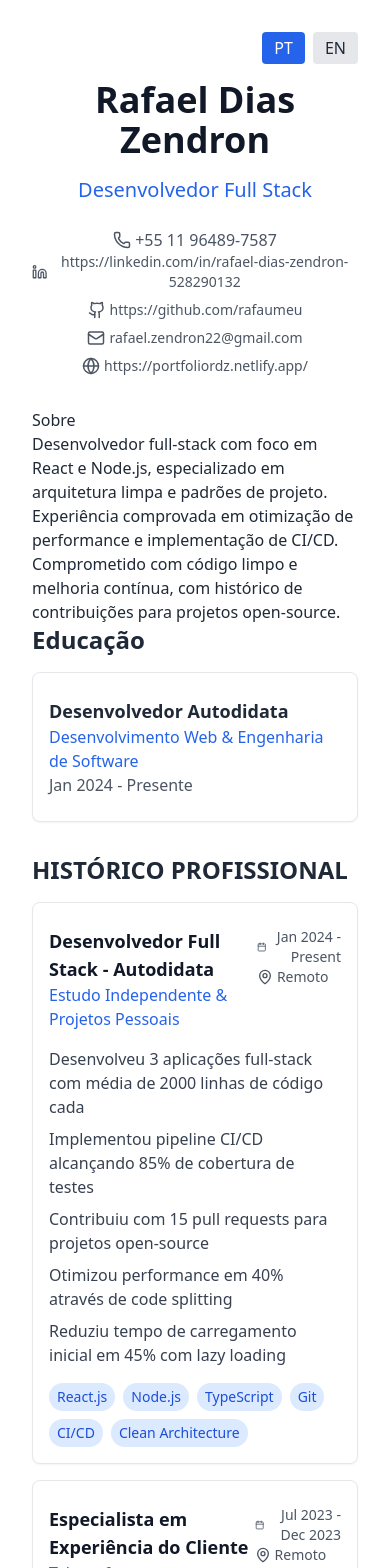
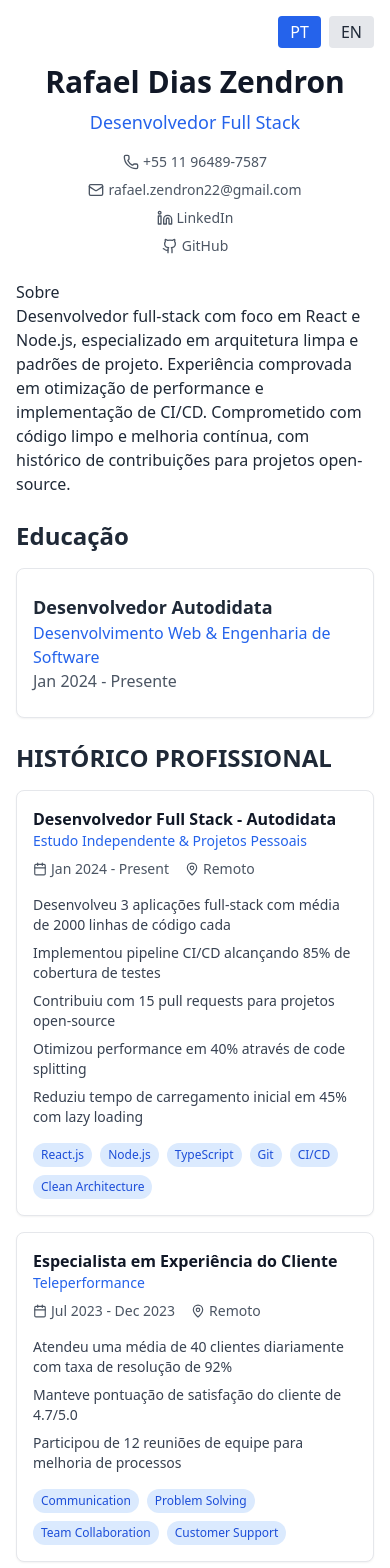
Before and after one commit to rafaumeu/cv, a React (Vite) app: page / in a window 390 px wide. Shown: the top 1568 px of the page. Built offline with nearby package versions, Linux system fonts and the light colour scheme; a web font is replaced by a local one.

Commit message:
feat(responsive): enhance mobile and tablet layouts
- Add responsive breakpoints and grid layout
- Improve component spacing and text sizing
- Add text truncation for long content
- Implement mobile-first design patterns

```diff
--- a/src/App.tsx
+++ b/src/App.tsx
@@ -10,23 +10,20 @@ import { LanguageProvider } from '@/i18n/LanguageContext';
 const CV = () => {
   return (
     <LanguageProvider>
-      <div className="max-w-4xl mx-auto p-8 bg-white text-gray-800">
+      <div className="max-w-4xl mx-auto p-4 sm:p-6 lg:p-8 bg-white text-gray-800">
         <Header />
-
+        <div className="space-y-6 sm:space-y-8">
           <Summary />
-
           <Education education={education} />
-
           <Experience experiences={experiences} />
-
           <Projects projects={projects} />
-
           <Skills
             skills={skills}
             certifications={certifications}
             languages={languages}
           />
         </div>
+      </div>
     </LanguageProvider>
   );
 };
--- a/src/components/ExperienceItem.tsx
+++ b/src/components/ExperienceItem.tsx
@@ -12,30 +12,28 @@ export const ExperienceItem: React.FC<Experience> = ({
   skills,
 }) => (
   <Card>
-    <CardContent className="pt-6">
-      <div className="flex justify-between items-start mb-4">
+    <CardContent className="pt-4 sm:pt-6">
+      <div className="flex flex-col sm:flex-row sm:justify-between sm:items-start gap-2 sm:gap-4 mb-4">
         <div>
-          <h3 className="font-bold text-lg text-gray-900">
+          <h3 className="font-bold text-base sm:text-lg text-gray-900">
             <FormattedMessage id={role} />
           </h3>
-          <p className="text-blue-600">
+          <p className="text-blue-600 text-sm sm:text-base">
             <FormattedMessage id={company} />
           </p>
         </div>
-        <div className="text-right text-sm text-gray-600">
+        <div className="text-sm text-gray-600 flex sm:flex-col items-center sm:items-end gap-4 sm:gap-1">
           <div className="flex items-center gap-1">
-            <Calendar size={16} />
+            <Calendar className="w-3.5 sm:w-4 h-3.5 sm:h-4" />
             <span>{period}</span>
           </div>
           <div className="flex items-center gap-1">
-            <MapPin size={16} />
-            <span>
-              <FormattedMessage id="experience.remote" />
-            </span>
+            <MapPin className="w-3.5 sm:w-4 h-3.5 sm:h-4" />
+            <span><FormattedMessage id="experience.remote" /></span>
           </div>
         </div>
       </div>
-      <ul className="space-y-2 mb-4">
+      <ul className="space-y-2 mb-4 text-sm sm:text-base">
         {achievements.map((achievement, index) => (
           <li key={index} className="text-gray-700">
             <FormattedMessage id={achievement} />
@@ -46,7 +44,7 @@ export const ExperienceItem: React.FC<Experience> = ({
         {skills.map((skill, index) => (
           <span
             key={index}
-            className="bg-blue-100 text-blue-700 px-2 py-1 rounded-full text-sm"
+            className="bg-blue-100 text-blue-700 px-2 py-1 rounded-full text-xs sm:text-sm"
           >
             {skill}
           </span>
--- a/src/components/Header.tsx
+++ b/src/components/Header.tsx
@@ -1,55 +1,50 @@
-import { Mail, Linkedin, Github, Globe, Phone } from 'lucide-react';
+import { Mail, Linkedin, Github,  Phone } from 'lucide-react';
 import { LanguageSwitcher } from './LanguageSwitcher';
 import { FormattedMessage } from 'react-intl';
 
 export const Header = () => (
-  <header className="mb-8 text-center" role="banner">
+  <header className="mb-6 sm:mb-8 text-center" role="banner">
     <div className="flex justify-end mb-4">
       <LanguageSwitcher />
     </div>
-    <h1 className="text-4xl font-bold text-gray-900" itemProp="name">
+    <h1 className="text-3xl sm:text-4xl font-bold text-gray-900" itemProp="name">
       Rafael Dias Zendron
     </h1>
-    <h2 className="text-xl text-blue-600 mt-4" itemProp="jobTitle">
+    <h2 className="text-lg sm:text-xl text-blue-600 mt-2 sm:mt-4" itemProp="jobTitle">
       <FormattedMessage id="header.role" defaultMessage="Full Stack Developer" />
     </h2>
-    <nav className="flex flex-col items-center mt-4 text-gray-600" aria-label="Contato">
+    <nav className="flex flex-col items-center mt-4 text-gray-600 text-sm sm:text-base" aria-label="Contato">
+      <div className="grid grid-cols-1 sm:grid-cols-2 gap-2 sm:gap-4 w-full max-w-2xl">
         <a
           href="tel:+5511964897587"
-        className="flex items-center gap-1 hover:text-blue-600 transition-colors mt-2"
+          className="flex items-center justify-center sm:justify-start gap-1 hover:text-blue-600 transition-colors"
           aria-label="Telefone"
         >
-        <Phone size={18} aria-hidden="true" />
+          <Phone size={16} aria-hidden="true" />
           <span>+55 11 96489-7587</span>
         </a>
         <a
+          href="mailto:rafael.zendron22@gmail.com"
+          className="flex items-center justify-center sm:justify-start gap-1 hover:text-blue-600 transition-colors"
+        >
+          <Mail size={16} />
+          <span className="truncate">rafael.zendron22@gmail.com</span>
+        </a>
+        <a
           href="https://linkedin.com/in/rafael-dias-zendron-528290132"
-        className="flex items-center gap-1 hover:text-blue-600 transition-colors"
+          className="flex items-center justify-center sm:justify-start gap-1 hover:text-blue-600 transition-colors"
         >
-        <Linkedin size={18} />
-        <span className="text-sm">https://linkedin.com/in/rafael-dias-zendron-528290132</span>
+          <Linkedin size={16} />
+          <span className="truncate">LinkedIn</span>
         </a>
         <a
           href="https://github.com/rafaumeu"
-        className="flex items-center gap-1 hover:text-blue-600 transition-colors mt-2"
+          className="flex items-center justify-center sm:justify-start gap-1 hover:text-blue-600 transition-colors"
         >
-        <Github size={18} />
-        <span className="text-sm">https://github.com/rafaumeu</span>
+          <Github size={16} />
+          <span className="truncate">GitHub</span>
         </a>
-      <a
-        href="mailto:rafael.zendron22@gmail.com"
-        className="flex items-center gap-1 hover:text-blue-600 transition-colors mt-2"
-      >
-        <Mail size={18} />
-        <span className="text-sm">rafael.zendron22@gmail.com</span>
-      </a>
-      <a
-        href="https://portfoliordz.netlify.app/"
-        className="flex items-center gap-1 hover:text-blue-600 transition-colors mt-2"
-      >
-        <Globe size={18} />
-        <span className="text-sm">https://portfoliordz.netlify.app/</span>
-      </a>
+      </div>
     </nav>
   </header>
 );
--- a/src/components/ui/card/Card.tsx
+++ b/src/components/ui/card/Card.tsx
@@ -1,9 +1,7 @@
 import React from 'react';
 import { cn } from '@/lib/utils';
 
-interface CardProps extends React.HTMLAttributes<HTMLDivElement> {}
-
-export const Card = React.forwardRef<HTMLDivElement, CardProps>(
+export const Card = React.forwardRef<HTMLDivElement, React.HTMLAttributes<HTMLDivElement>>(
   ({ className, ...props }, ref) => (
     <div
       ref={ref}
--- a/tailwind.config.cjs
+++ b/tailwind.config.cjs
@@ -4,7 +4,15 @@ module.exports = {
     './src/**/*.{js,jsx,ts,tsx}', // ajusta conforme sua estrutura de arquivos
   ],
   theme: {
-    extend: {},
+    extend: {
+      screens: {
+        'xs': '475px',
+      },
+      spacing: {
+        '18': '4.5rem',
+        '22': '5.5rem',
+      },
+    },
   },
   plugins: [],
 }
```
Lines whose indentation alone changed are shown as unchanged.
